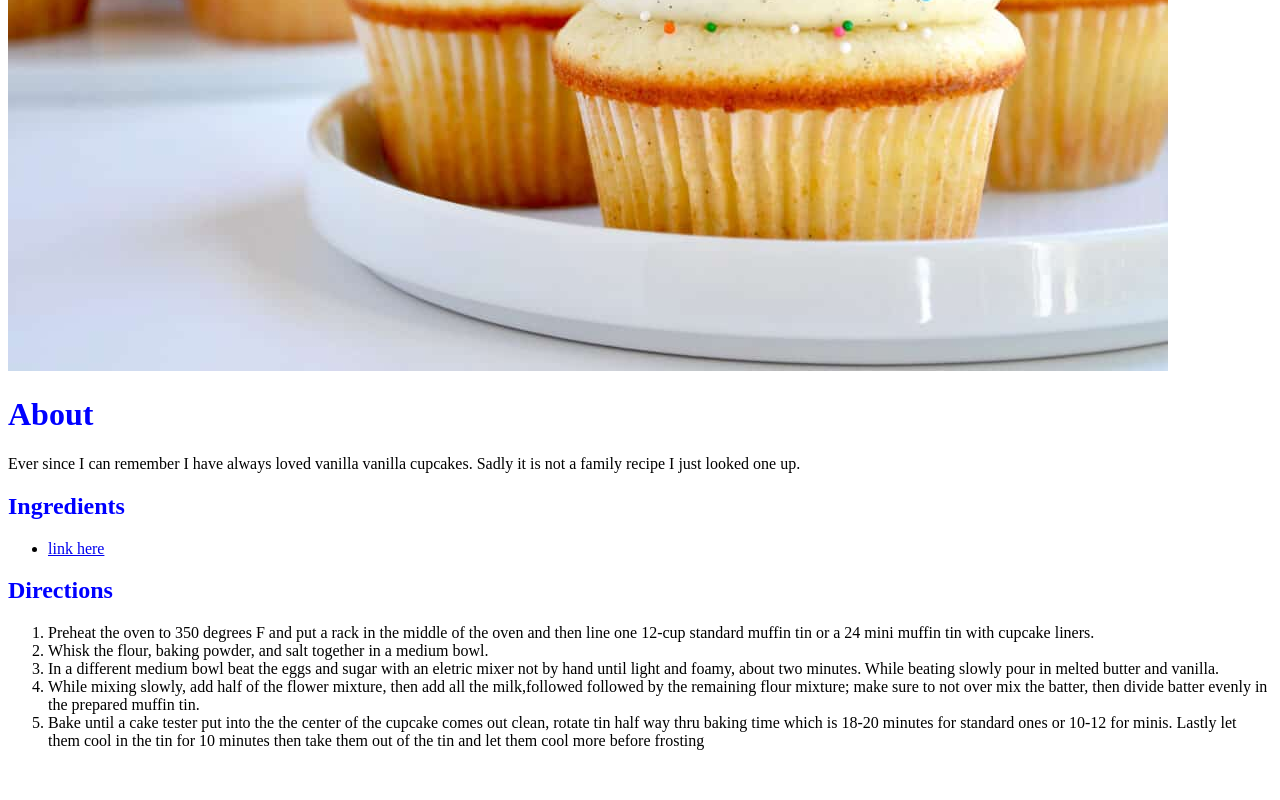
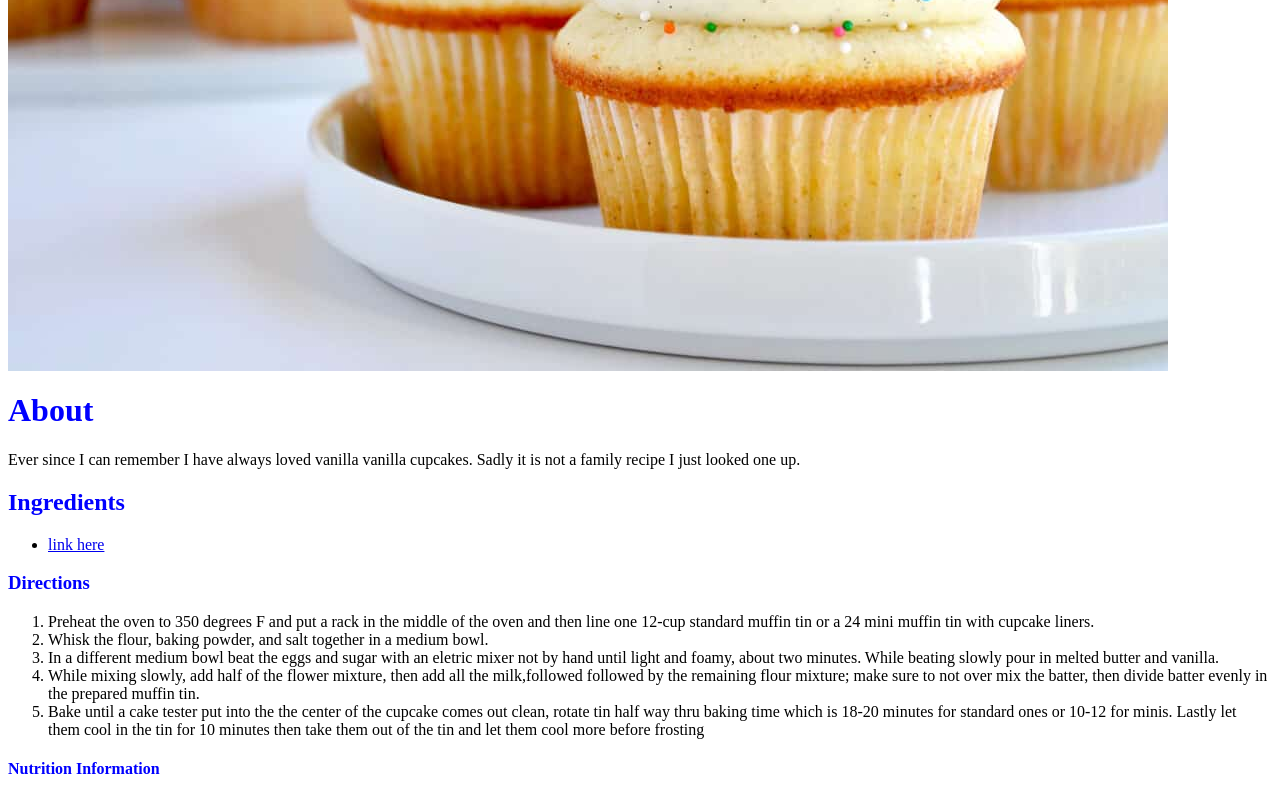
Before and after one commit to zcote/405-lab2, a plain HTML site: page homework 2/index.html in a window 1280 px wide. Shown: the part 495-1295 px from the top of the page. Before the commit the page ends 1261 px from the top, so only its background shows below. Drawn offline with Linux system fonts and the light colour scheme.

Commit message:
new file

```diff
--- a/homework 2/index.html
+++ b/homework 2/index.html
@@ -1,4 +1,4 @@
-<!DOCTYPE html><!DOCTYPE html>
+ <html><!DOCTYPE html>
 <html lang="en">
 <head>
   <meta charset="UTF-8">
@@ -27,11 +27,11 @@ alt=cupcake/>
 
     <h2>Ingredients</h2>
 
-    <ul>
+<ul>
    <li><a href="https://www.foodnetwork.com/recipes/food-network-kitchen/go-to-vanilla-cupcakes-3338835" target="_blank">link here</a></li>
- </ul>
+</ul>
 
- <h2>Directions</h2>
+ <h3>Directions</h3>
 
  <ol>
    <li>Preheat the oven to 350 degrees F and put a rack in the middle of the oven and then line
@@ -47,3 +47,5 @@ alt=cupcake/>
      or 10-12 for minis. Lastly let them cool in the tin for 10 minutes then take them
    out of the tin and let them cool more before frosting</li>
  </ol>
+
+ <h4>Nutrition Information</h4>
```
